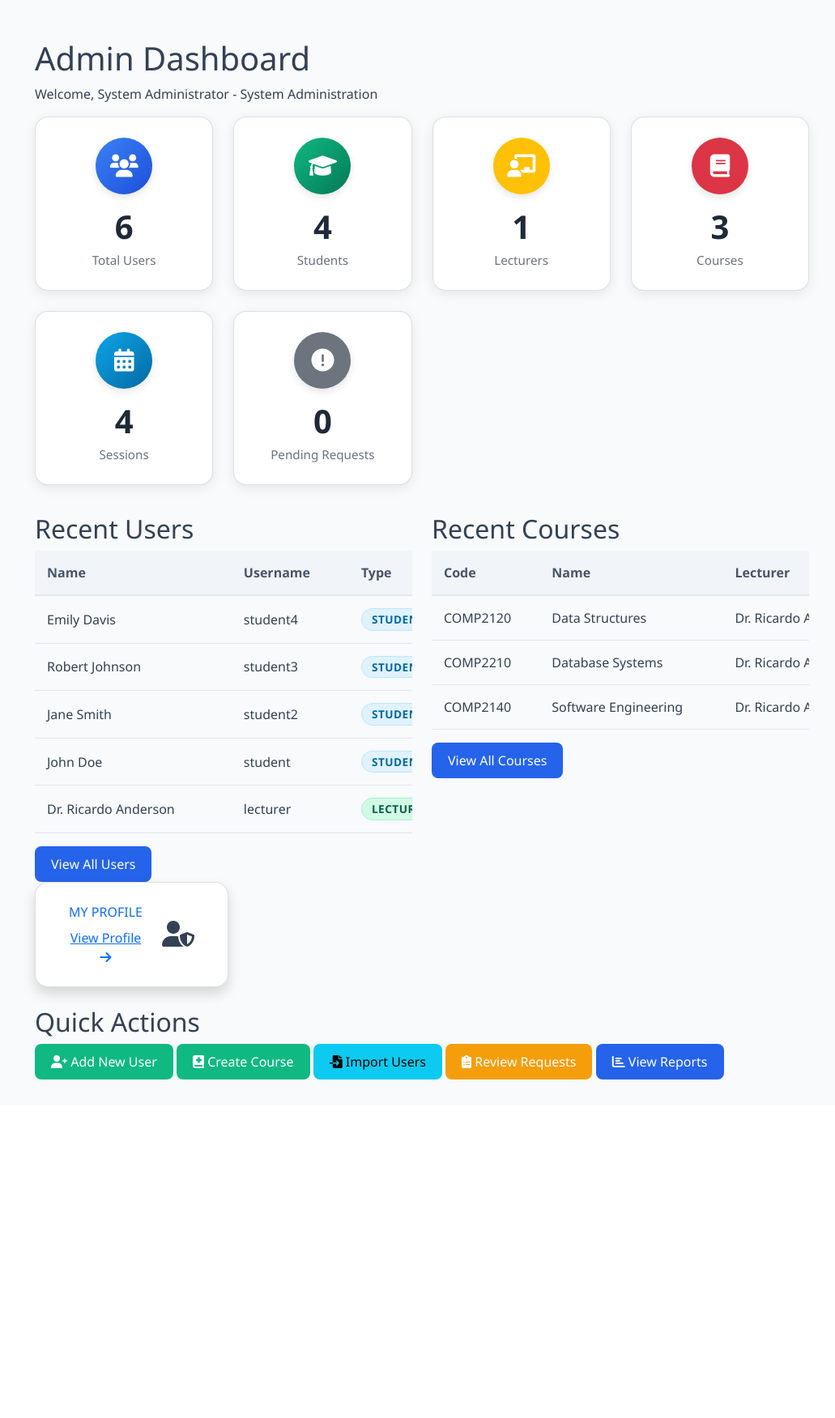
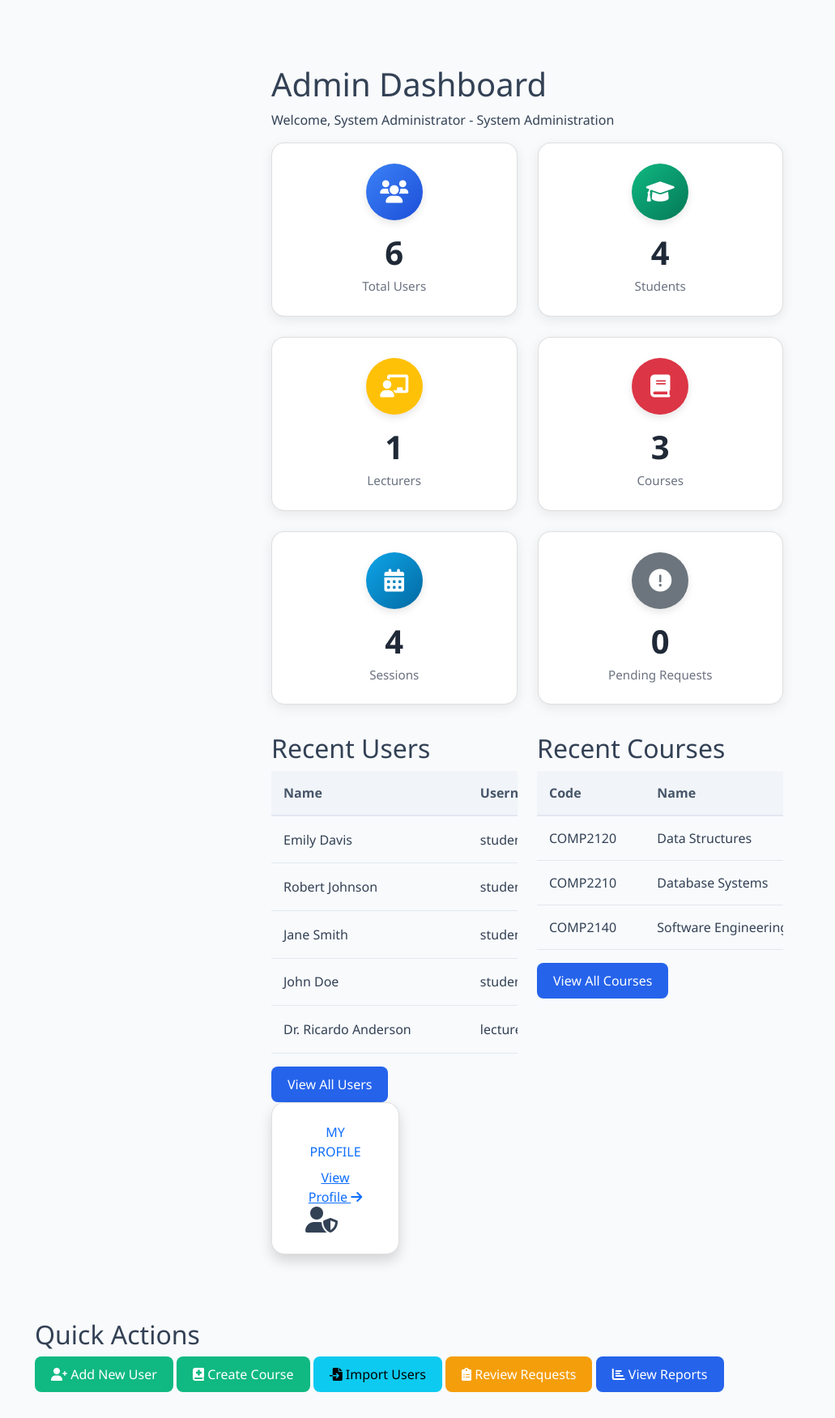
Before and after one commit to Tajjlinson/trackademia2, a Flask app: page /admin/dashboard in a window 1280 px wide. Shown: the part 56-1807 px from the top of the page at 81% size, without its empty margins (249-1280 px from the left). Before the commit the page ends 1389 px from the top, so only its background shows below. Run offline with Flask 3, Linux system fonts and the light colour scheme; a user stored in the database is signed in; data comes from the database, SQL or seed files in the repository; data that the repository does not hold is empty.

Commit message:
Update admin_dashboard.html
Trying to center content

```diff
--- a/templates/admin_dashboard.html
+++ b/templates/admin_dashboard.html
@@ -3,6 +3,8 @@
 {% block title %}Admin Dashboard{% endblock %}
 
 {% block content %}
+<div class="main-content">
+    <div class="dashboard-container">
 <div class="dashboard-header">
     <h1>Admin Dashboard</h1>
     <p>Welcome, {{ session.name }} - System Administration</p>
@@ -143,7 +145,8 @@
         </div>
     </div>
 </div>
-
+    </div>
+</div>
 <div class="quick-actions mt-4">
     <h2>Quick Actions</h2>
     <div class="action-buttons">
```
